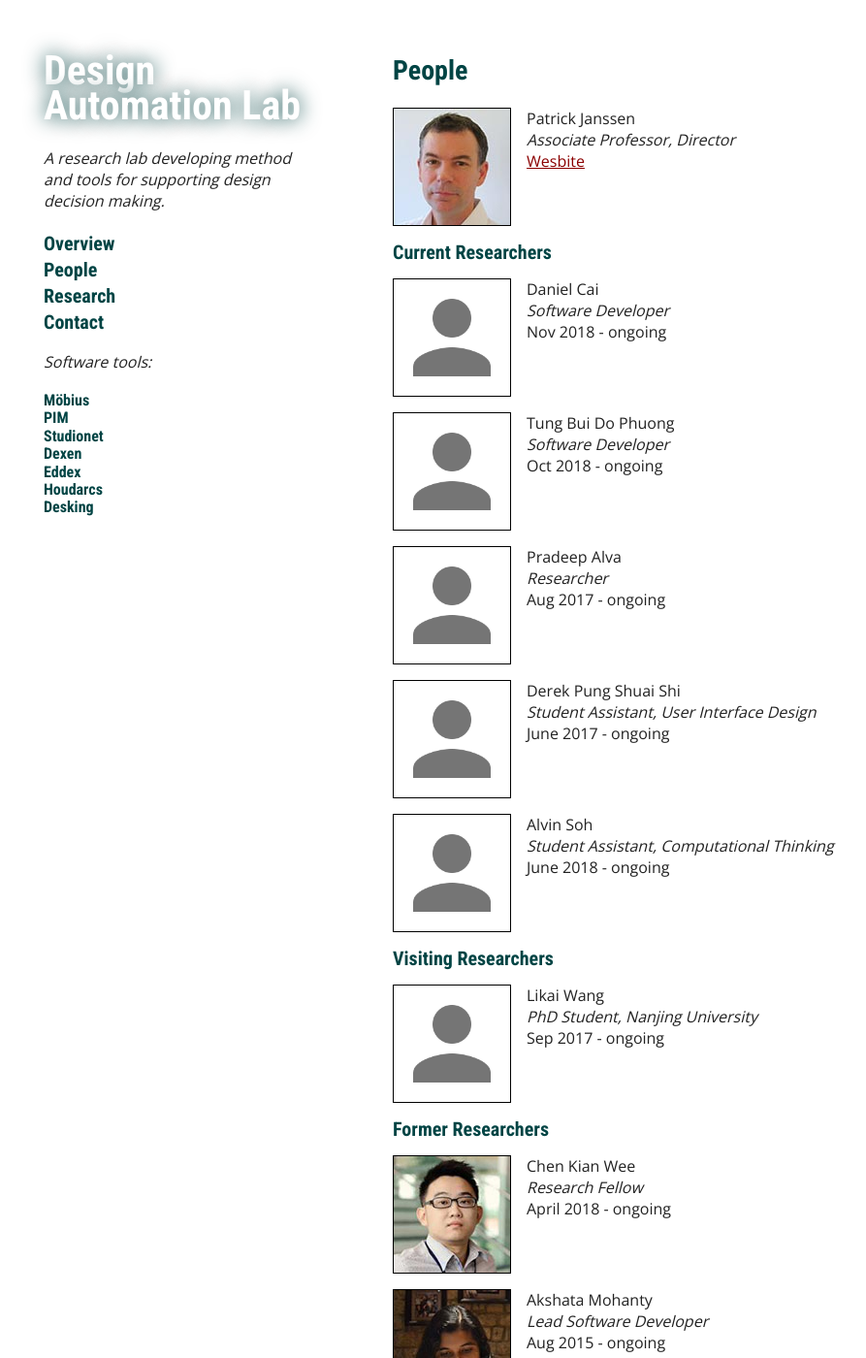
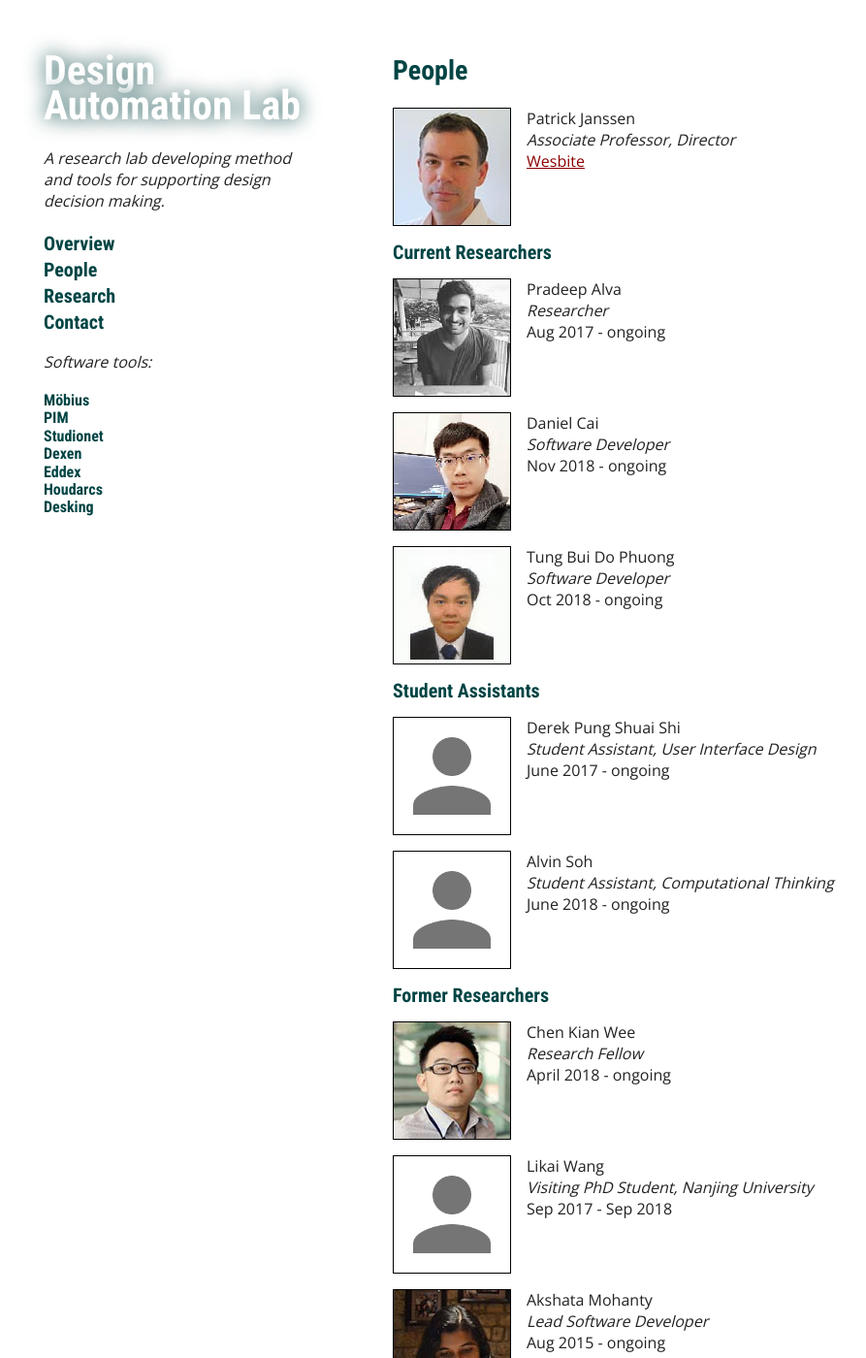
Before and after one commit to design-automation/design-automation-website, a Jekyll site: the page built from people.md, in a window 1280 px wide and 1400 px high. Shown: the whole window at 97% size, without its empty margins (165-1058 px from the left). Built offline with Jekyll 4.4.1, drawn with Linux system fonts in a browser that asks for light colours; our own code applies the rules of GitHub Pages for plain Markdown files; a script that is not in the unit is left out.

Commit message:
updated photos

```diff
--- a/people.md
+++ b/people.md
@@ -14,25 +14,27 @@ title: People
 ## Current Researchers
 
 {% include item.html
-    file="person-dummy.png"
+    smlfile="pradeep_sml.jpg" file="pradeep.jpg"
+    title="Pradeep Alva"
+    subtitle="Researcher"
+    descr="Aug 2017 - ongoing"
+%}
+
+{% include item.html
+    smlfile="daniel_sml.jpg" file="daniel.jpg"
     title="Daniel Cai"
     subtitle="Software Developer"
     descr="Nov 2018 - ongoing"
 %}
 
 {% include item.html
-    file="person-dummy.png"
+    smlfile="tung_sml.jpg" file="tung.jpg"
     title="Tung Bui Do Phuong"
     subtitle="Software Developer"
     descr="Oct 2018 - ongoing"
 %}
 
-{% include item.html
-    file="person-dummy.png"
-    title="Pradeep Alva"
-    subtitle="Researcher"
-    descr="Aug 2017 - ongoing"
-%}
+## Student Assistants
 
 {% include item.html
     file="person-dummy.png"
@@ -48,15 +50,6 @@ title: People
     descr="June 2018 - ongoing"
 %}
 
-## Visiting Researchers
-
-{% include item.html
-    file="person-dummy.png"
-    title="Likai Wang"
-    subtitle="PhD Student, Nanjing University"
-    descr="Sep 2017 - ongoing"
-%}
-
 ## Former Researchers
 
 {% include item.html
@@ -64,6 +57,13 @@ title: People
     title="Chen Kian Wee"
     subtitle="Research Fellow"
     descr="April 2018 - ongoing"
+%}
+
+{% include item.html
+    file="person-dummy.png"
+    title="Likai Wang"
+    subtitle="Visiting PhD Student, Nanjing University"
+    descr="Sep 2017 - Sep 2018"
 %}
 
 {% include item.html
```
